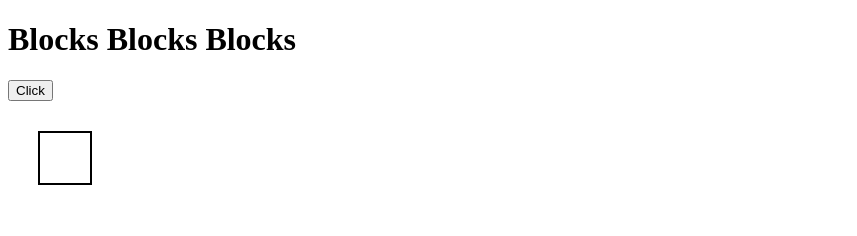
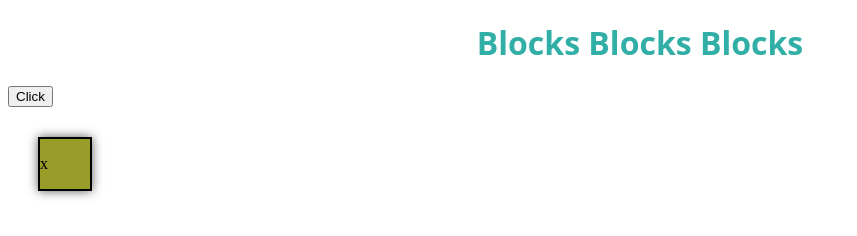
Before and after one commit to Hogan12907/ColorBlocks, a plain HTML site: page index.html in a window 1280 px wide. Both pictures are taken after a click on the button "Click". Shown: the whole page, without its empty margins (0-857 px from the left). Drawn offline with Linux system fonts and the light colour scheme.

Commit message:
finished hard and pro mode

```diff
--- a/main.css
+++ b/main.css
@@ -1,3 +1,9 @@
+h1 {
+text-align: center;
+font-family: open sans;
+color: #31afa7;
+}
+
 
 
 main > div {
@@ -6,8 +12,13 @@ main > div {
   width: 50px;
   display: inline-block;
   margin: 10px;
+  box-shadow: 0px 0px 10px #5c5c5c;
 }
 
 main {
   margin: 20px;
 }
+
+p {
+  cursor: pointer;
+}
--- a/script.js
+++ b/script.js
@@ -2,18 +2,36 @@ console.log('sourced good!');
 
 $(onReady);
 
+function randomNumber(min, max) {
+  return Math.floor(Math.random() * (1 + max - min) + min);
+}
+
+function rgbValue() {
+  var r = randomNumber(0, 255);
+  var g = randomNumber(0, 255);
+  var b = randomNumber(0, 255);
+  return 'rgb(' + r + ', ' + g + ', ' + b + ')';
+
+}
+
 var makeBlack = function() {
   $(this).css('background-color', 'black');
-  console.log("Made black");
+  //console.log("Made black");
+};
+
+var clickX = function () {
+  $(this).parent().remove();
+  console.log("clicked x");
 };
 
 var addBox = function() {
-  var $block = ('<div>');
-  $('main').append($block).addClass('blocks');
-  console.log('button created div');
+  var $block = ('<div style="background-color:' + rgbValue() + '"><p>x</p></div>');
+  $('main').append($block);
+  // console.log('button created div');
 };
 
 function onReady() {
-  $('main').on("click", 'div', makeBlack);
+  //$('main').on("click", 'div', makeBlack);
   $('button').on("click", addBox);
+  $('main').on('click', 'p', clickX);
 }
```
